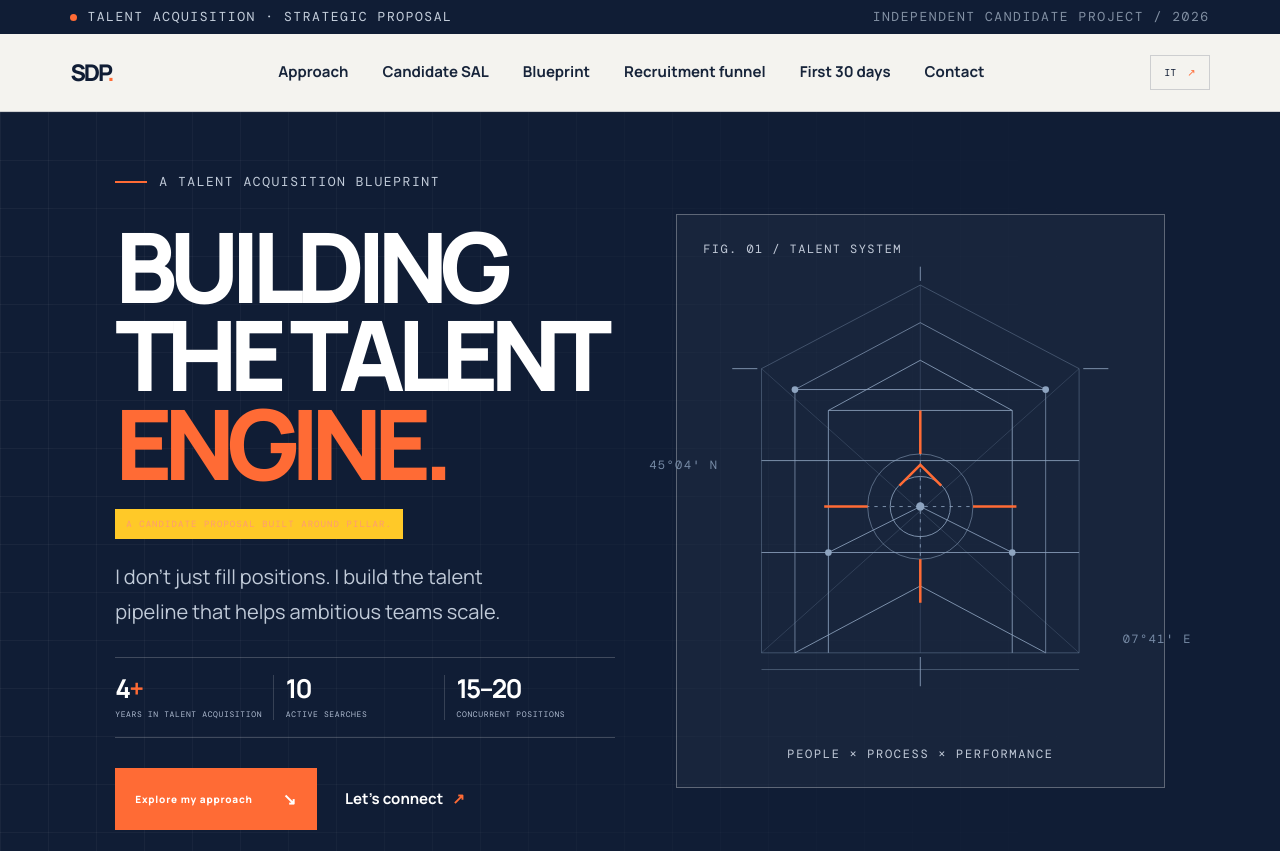
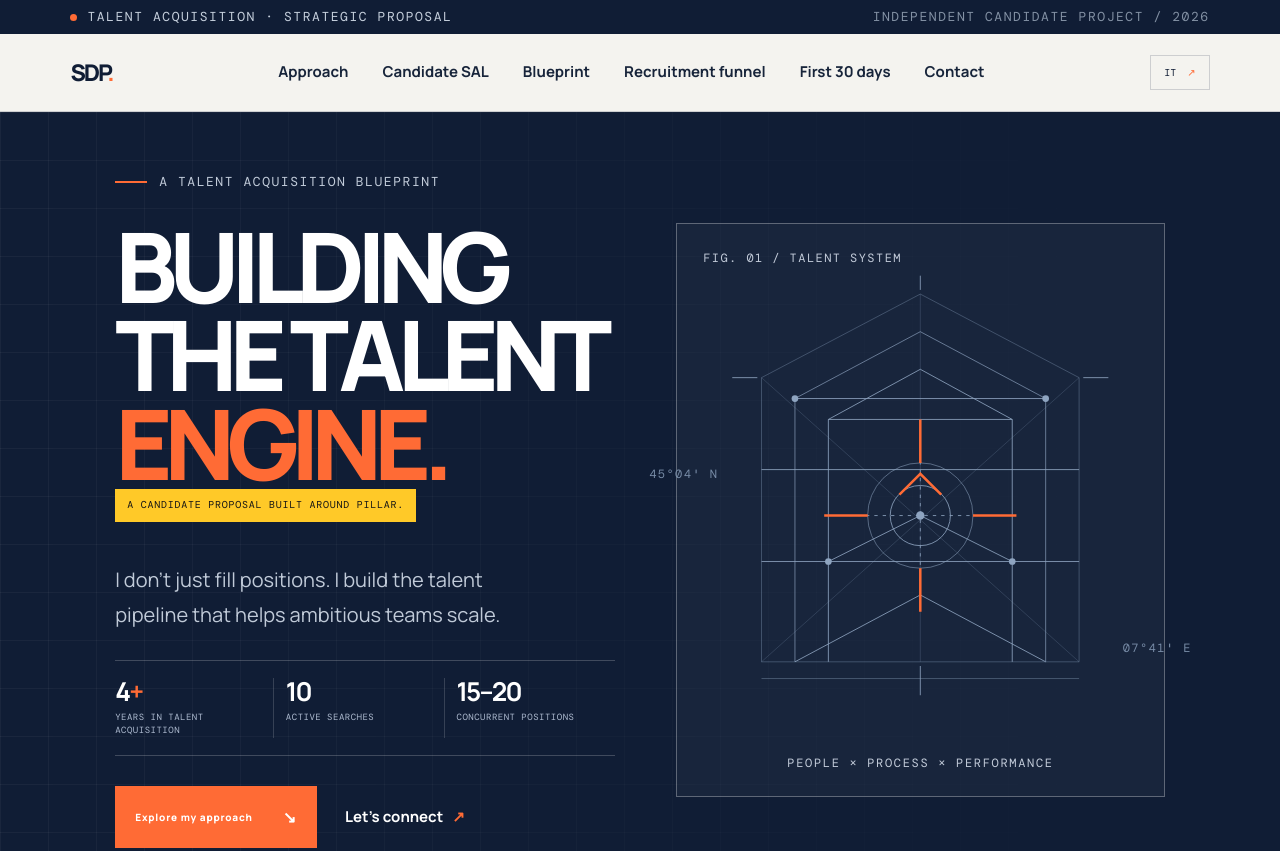
Before and after one commit to stephaniedepadova-dev/pillar, a plain HTML site: page index.html in a window 1280 px wide. Shown: the top 851 px of the page. Drawn offline with nearby package versions, Linux system fonts and the light colour scheme.

Commit message:
Refine hero label and proof typography

```diff
--- a/styles.css
+++ b/styles.css
@@ -186,3 +186,24 @@ nav a,.text-link{font-size:15px}
  .hero-proof strong{font-size:22px}
  .hero-proof small{font-size:7px;letter-spacing:.04em}
 }
+
+
+/* Hero typography refinement */
+.hero-hook{
+  font-size:10px!important;
+  line-height:1.45!important;
+  letter-spacing:.075em!important;
+  padding:9px 12px!important;
+  margin:0 0 20px!important;
+  color:#151515!important;
+  background:#ffc928!important;
+}
+.hero-proof small{
+  font-size:9px!important;
+  line-height:1.55!important;
+  letter-spacing:.055em!important;
+}
+@media(max-width:520px){
+  .hero-hook{font-size:9px!important;padding:8px 10px!important}
+  .hero-proof small{font-size:8px!important}
+}
```
